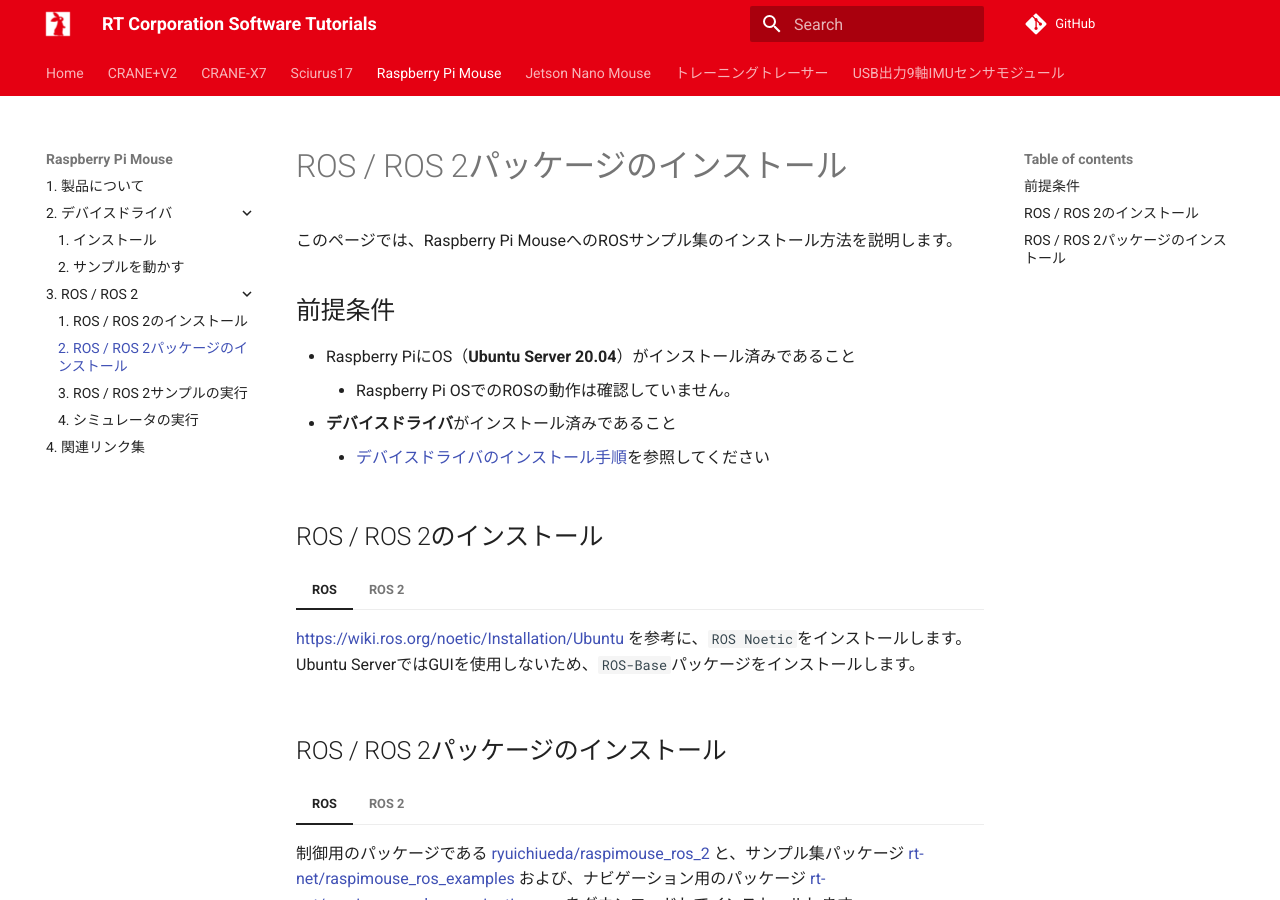
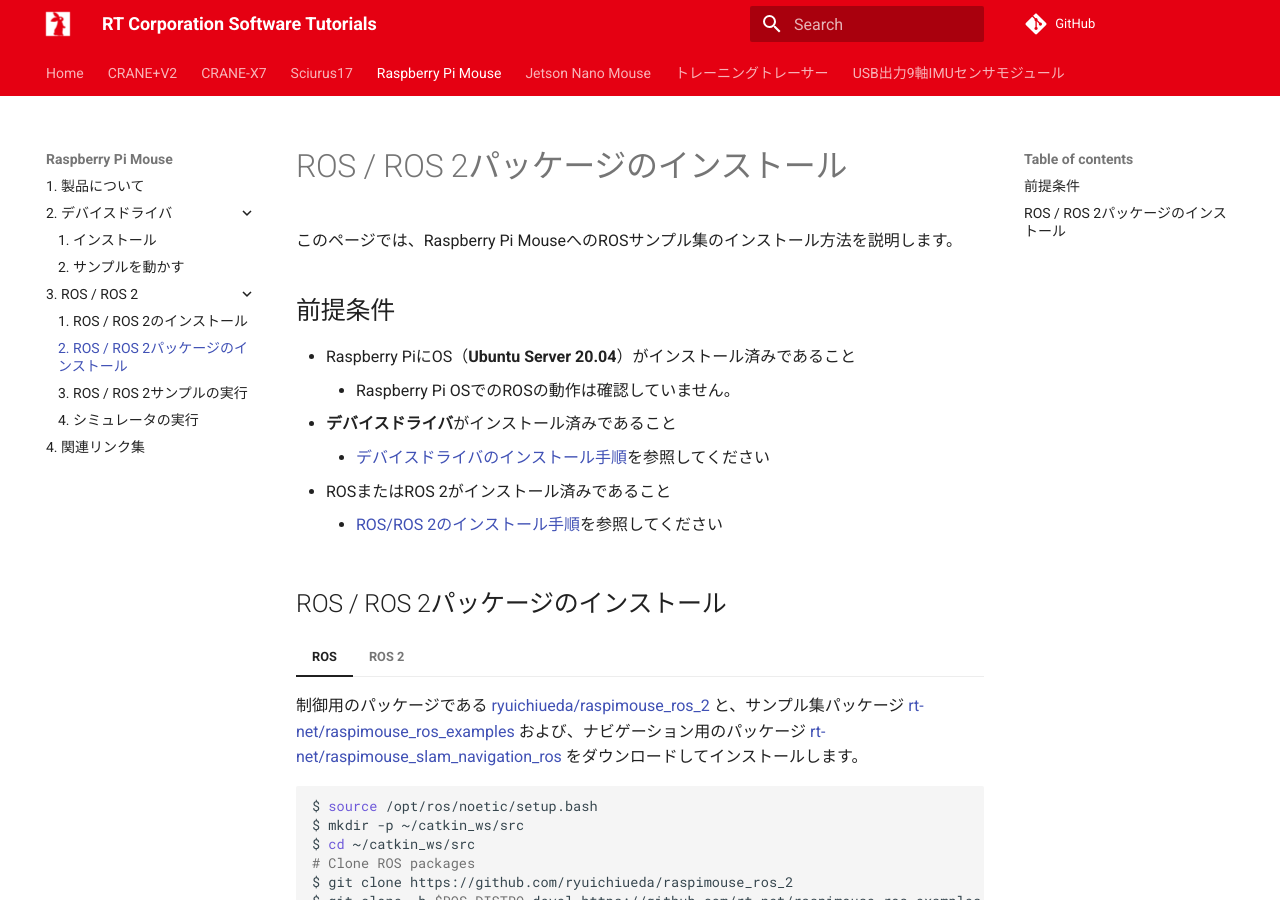
Before and after one commit to rt-net/tutorials, an MkDocs documentation site: the page built from docs/raspimouse/ros/package-install.md, in a window 1280 px wide and 900 px high. Built offline with MkDocs 1.6.1 and Material for MkDocs 9.7.7, drawn with Linux system fonts in a browser that asks for light colours; comment, search, counter and statistics services are not loaded.

Commit message:
ROSのインストール手順の参照先変更

```diff
--- a/docs/raspimouse/ros/package-install.md
+++ b/docs/raspimouse/ros/package-install.md
@@ -13,21 +13,9 @@
     - Raspberry Pi OSでのROSの動作は確認していません。
 - **デバイスドライバ**がインストール済みであること
     - [デバイスドライバのインストール手順](../driver/install.md)を参照してください
+- ROSまたはROS 2がインストール済みであること
+    - [ROS/ROS 2のインストール手順](./install.md)を参照してください
 
-## ROS / ROS 2のインストール
-
-=== "ROS"
-    [https://wiki.ros.org/noetic/Installation/Ubuntu](https://wiki.ros.org/noetic/Installation/Ubuntu){target=_blank rel=noopener}
-    を参考に、`ROS Noetic`をインストールします。
-    Ubuntu ServerではGUIを使用しないため、`ROS-Base`パッケージをインストールします。
-
-=== "ROS 2"
-    [https://docs.ros.org/en/foxy/Installation/Ubuntu-Install-Debians.html](https://docs.ros.org/en/foxy/Installation/Ubuntu-Install-Debians.html){target=_blank rel=noopener}
-    を参考に、`ROS 2 Foxy`をインストールします。
-    Ubuntu ServerではGUIを使用しないため、`ROS-Base`パッケージをインストールします。
-
-    [https://docs.ros.org/en/foxy/Tutorials/Colcon-Tutorial.html](https://docs.ros.org/en/foxy/Tutorials/Colcon-Tutorial.html){target=_blank rel=noopener}
-    を参考に、パッケージビルドツールの`colcon`をインストールします。
 
 ## ROS / ROS 2パッケージのインストール
 
```
